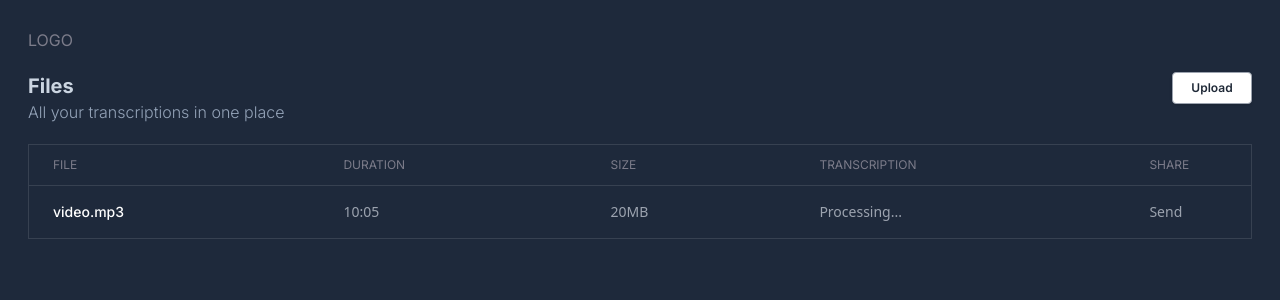
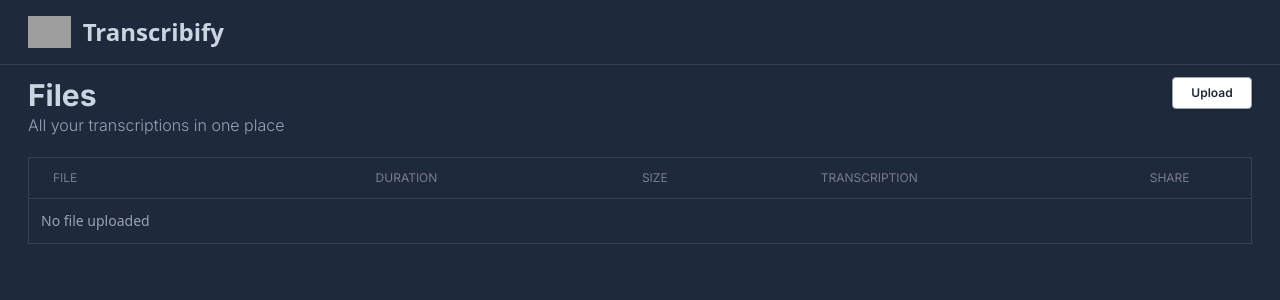
Before and after one commit to Marco-26/audio-transcriber-website, a React (Create React App) app in the folder client/: page / in a window 1280 px wide. Shown: the top 300 px of the page. Built offline with nearby package versions, Linux system fonts and the light colour scheme; grey boxes are pictures that could not be loaded; the HTML template or start-up script is replaced by a standard one.

Commit message:
refactor: UI & test table with dummy data

```diff
--- a/client/package.json
+++ b/client/package.json
@@ -4,6 +4,11 @@
   "private": true,
   "proxy": "http://localhost:5000",
   "dependencies": {
+    "@fortawesome/fontawesome-svg-core": "^6.5.1",
+    "@fortawesome/free-brands-svg-icons": "^6.5.1",
+    "@fortawesome/free-regular-svg-icons": "^6.5.1",
+    "@fortawesome/free-solid-svg-icons": "^6.5.1",
+    "@fortawesome/react-fontawesome": "^0.2.0",
     "@stitches/react": "^1.2.8",
     "@testing-library/jest-dom": "^5.17.0",
     "@testing-library/react": "^13.4.0",
--- a/client/src/App.tsx
+++ b/client/src/App.tsx
@@ -1,25 +1,34 @@
-import React, { useState } from 'react';
-import { FileUploader } from './components/FileUploader'
-import { Header } from './components/header/Header'
+import React, { useEffect, useState } from 'react';
+import { Header } from './components/Header'
 
 import './App.css';
 import './index.css'
-import { Table } from './components/table/Table';
+import { Table } from './components/Table';
+import { FileToTranscribe } from './shared/FileType';
+import { TableHeader } from './components/TableHeader';
 
-export type UpdateMessageCallback = (newMessage:string) => void;
+export type UpdateFileCallback = () => void;
 
 function App() {
-  const [message, setMessage] = useState<string>("")
+  const [file, setFile] = useState<FileToTranscribe>()
 
-  const updateMessage: UpdateMessageCallback = (newMessage:string) => {
-    setMessage((prev) => prev + newMessage);
+  const setFileCallback:UpdateFileCallback = () => {
+    const testFile:FileToTranscribe = {
+      name: "Video.mp3",
+      duration:"12:05",
+      size:19.2,
+      status: "Processing"
+    }
+    setFile(testFile)
   }
 
   return (
-    <div className="App p-7">
-      <Header/>
-      <Table/>
-      {/* <FileUploader setMessageCallback={updateMessage}/> */}
+    <div className="App">
+        <Header/>
+      <div className='px-7 py-3'>
+        <TableHeader callback={setFileCallback}/>
+        <Table file={file}/>
+      </div>
     </div>
   );
 }
--- a/client/src/components/FileUploader.css
+++ /dev/null
@@ -1,97 +0,0 @@
-* {
-  margin: 0;
-  padding: 0;
-  box-sizing: border-box;
-  font-family: "Poppins", sans-serif;
-}
-
-.custom-file-upload {
-  border: 1px solid #ccc;
-  display: inline-block;
-  padding: 6px 12px;
-  cursor: pointer;
-}
-
-.container {
-  width: 100%;
-  display: flex;
-  margin-top: 40px;
-  justify-content: center;
-  background-color: #fcfcfc;
-}
-
-.card {
-  border-radius: 10px;
-  box-shadow: 0 5px 10px 0 rgba(0, 0, 0, 0.3);
-  width: 600px;
-  height: 260px;
-  background-color: #ffffff;
-  padding: 10px 30px 40px;
-}
-
-.card h3 {
-  font-size: 22px;
-  font-weight: 600;
-}
-
-.drop_box {
-  margin: 10px 0;
-  padding: 30px;
-  display: flex;
-  align-items: center;
-  justify-content: center;
-  flex-direction: column;
-  border: 3px dotted #a3a3a3;
-  border-radius: 5px;
-}
-
-.drop_box h4 {
-  font-size: 16px;
-  font-weight: 400;
-  color: #2e2e2e;
-}
-
-.drop_box p {
-  margin-top: 10px;
-  margin-bottom: 20px;
-  font-size: 12px;
-  color: #a3a3a3;
-}
-
-.btn {
-  text-decoration: none;
-  background-color: #005af0;
-  color: #ffffff;
-  padding: 10px 20px;
-  border: none;
-  outline: none;
-  transition: 0.3s;
-}
-
-.btn-upload {
-  margin-top: 20px;
-  width: 600px;
-}
-
-.btn-upload:disabled {
-  margin-top: 20px;
-  width: 600px;
-  background-color: #a3a3a3;
-}
-
-.btn:hover:not(:disabled){
-  text-decoration: none;
-  background-color: #0042b4;
-  padding: 10px 20px;
-  border: none;
-  cursor: pointer;
-}
-.form input {
-  margin: 10px 0;
-  width: 100%;
-  background-color: #e2e2e2;
-  border: none;
-  outline: none;
-  padding: 12px 20px;
-  border-radius: 4px;
-}
--- a/client/src/components/FileUploader.tsx
+++ b/client/src/components/FileUploader.tsx
@@ -2,46 +2,41 @@ import './FileUploader.css'
 import { processUpload } from '../utils/api-client'
 import { AxiosError } from 'axios';
 import {useState, ChangeEvent, useRef} from 'react'
-import {UpdateMessageCallback} from '../App'
 import {formatFileSize, notifyError} from '../utils/utils'
 import { ToastContainer } from 'react-toastify';
 import 'react-toastify/dist/ReactToastify.css';
 
-interface FileUploaderProps{
-  setMessageCallback: UpdateMessageCallback
-}
-
-export const FileUploader = ({setMessageCallback} : FileUploaderProps):JSX.Element => {
+export const FileUploader = ():JSX.Element => {
   const fileInputRef = useRef<HTMLInputElement>(null)
   const [file, setFile] = useState<File | null>(null);
 
-  const handleFileChange = (event: ChangeEvent<HTMLInputElement>) => {
-    event.preventDefault()
-    if (event.target.files) {
-      const file:File = event.target.files[0];
-      if(file.type !== "audio/mpeg"){
-        notifyError("File type not supported...");
-        return;
-      }
-      setFile(event.target.files[0])
-    }
-  }
+  // const handleFileChange = (event: ChangeEvent<HTMLInputElement>) => {
+  //   event.preventDefault()
+  //   if (event.target.files) {
+  //     const file:File = event.target.files[0];
+  //     if(file.type !== "audio/mpeg"){
+  //       notifyError("File type not supported...");
+  //       return;
+  //     }
+  //     setFile(event.target.files[0])
+  //   }
+  // }
 
-  const handleFileUpload = async (event:React.FormEvent) => {
-    event.preventDefault()
-    if(!file){
-      console.error("No file selected")
-      return
-    }
+  // const handleFileUpload = async (event:React.FormEvent) => {
+  //   event.preventDefault()
+  //   if(!file){
+  //     console.error("No file selected")
+  //     return
+  //   }
 
-    await processUpload(file,
-      (message:string) => {setMessageCallback("\n"+message)},
-      (error:AxiosError) => {setMessageCallback("\nError: " + error)})
-  }
+  //   await processUpload(file,
+  //     (message:string) => {setMessageCallback("\n"+message)},
+  //     (error:AxiosError) => {setMessageCallback("\nError: " + error)})
+  // }
 
   return (
     <>
-      <div className="container">
+      {/* <div className="container">
         <div className="card">
           <h3>Upload Files</h3>
           <div className="drop_box">
@@ -71,7 +66,7 @@ export const FileUploader = ({setMessageCallback} : FileUploaderProps):JSX.Eleme
         draggable
         pauseOnHover
         theme="colored"
-      />
+      /> */}
     </>
   );
 }
--- /dev/null
+++ b/client/src/components/Header.tsx
@@ -0,0 +1,14 @@
+import '../index.css'
+
+export const Header = ():JSX.Element => {
+  return (
+    <nav className="border-b border-gray-700 dark:bg-gray-900">
+      <div className="max-w-screen-xl flex flex-wrap items-center justify-between mx-auto p-4 px-7">
+        <a href="https://flowbite.com/" className="flex items-center space-x-3 rtl:space-x-reverse">
+            <img src="https://flowbite.com/docs/images/logo.svg" className="h-8" alt="Flowbite Logo" />
+            <span className="self-center text-2xl font-semibold whitespace-nowrap text-slate-300">Transcribify</span>
+        </a>
+      </div>
+    </nav>
+  )
+}
--- a/client/src/components/table/Table.tsx
+++ b/client/src/components/Table.tsx
@@ -1,17 +1,13 @@
-import '../../index.css'
+import '../index.css'
+import { FileToTranscribe } from '../shared/FileType'
 
-export const Table = ():JSX.Element => {
+type TableProps = {
+  file?:FileToTranscribe
+}
+
+export const Table:React.FC<TableProps> = ({file}):JSX.Element => {
   return (
     <div className='mt-5 dark'>
-      <div className='flex justify-between'>
-        <div className='text-left'>
-          <h1 className='font-bold text text-slate-300 text-xl'>Files</h1>
-          <h1 className='font-light text-slate-400'>All your transcriptions in one place</h1>
-        </div>
-        <button className="bg-white hover:bg-gray-100 text-gray-800 font-semibold border border-gray-400 rounded shadow text-xs h-8 w-20">
-          Upload
-        </button>
-      </div>
       <div className="relative overflow-x-auto mt-5">
       <table className="w-full text-sm text-left rtl:text-right text-gray-500 dark:text-gray-400 border border-gray-700">
         <thead className="text-xs text-gray-700 uppercase bg-gray-50 dark:bg-slate-800 dark:text-gray-400 border border-gray-700 ">
@@ -35,13 +31,19 @@ export const Table = ():JSX.Element => {
         </thead>
         <tbody>
           <tr className="bg-white border-b dark:bg-slate-800 dark:border-gray-700">
-            <th scope="row" className="px-6 py-4 font-medium text-gray-900 whitespace-nowrap dark:text-white">
-              video.mp3
-            </th>
-            <td className="px-6 py-4">10:05</td>
-            <td className="px-6 py-4">20MB</td>
-            <td className="px-6 py-4">Processing...</td>
-            <td className="">Send</td>
+            {file ?
+              <>
+                <th scope="row" className="px-6 py-4 font-medium text-gray-900 whitespace-nowrap dark:text-white">
+                  {file.name}
+                </th>
+                <td className="px-6 py-4">{file.duration}</td>
+                <td className="px-6 py-4">{file.size} MB</td>
+                <td className="px-6 py-4">{file.status === "Processing" ? "Processing" : "Ready"}</td>
+                <td className="">Send</td>
+              </>
+            :
+              <div className='p-3'>No file uploaded</div>
+            }
           </tr>
         </tbody>
       </table>
--- /dev/null
+++ b/client/src/components/TableHeader.tsx
@@ -0,0 +1,21 @@
+import { calculateNewValue } from "@testing-library/user-event/dist/utils"
+import { UpdateFileCallback } from "../App"
+
+type TableHeaderProps = {
+  callback: UpdateFileCallback
+}
+
+export const TableHeader:React.FC<TableHeaderProps> = ({callback}):JSX.Element => {
+  return (
+    <div className='flex justify-between'>
+        <div className='text-left'>
+          <h1 className='font-bold text text-slate-300 text-3xl'>Files</h1>
+          <h1 className='font-light text-slate-400'>All your transcriptions in one place</h1>
+        </div>
+        <button className="bg-white hover:bg-gray-100 text-gray-800 font-semibold border border-gray-400 rounded shadow text-xs h-8 w-20"
+                onClick={callback}>
+          Upload
+        </button>
+      </div>
+  )
+}
--- a/client/src/components/header/Header.tsx
+++ /dev/null
@@ -1,9 +0,0 @@
-import '../../index.css'
-
-export const Header = ():JSX.Element => {
-  return (
-    <div className='flex justify-between'>
-      <p>LOGO</p>
-    </div>
-  )
-}
--- /dev/null
+++ b/client/src/shared/FileType.ts
@@ -0,0 +1,6 @@
+export type FileToTranscribe = {
+  name:string,
+  duration:string, //TODO: MAYBE CHANGE TO DATE
+  size:number,
+  status: "Processing" | "Ready"
+}
```
Also changed, not shown: 1 other file (tests, documents, lock files or other folders).
